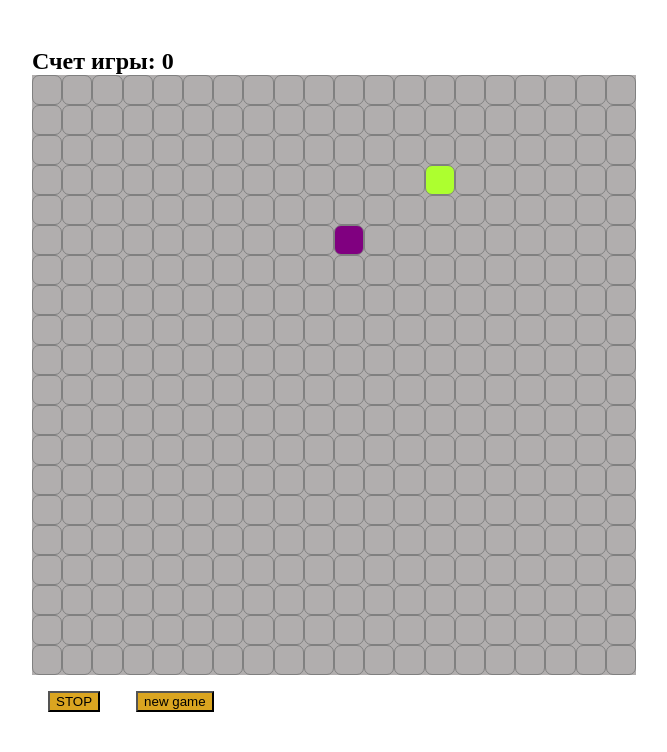
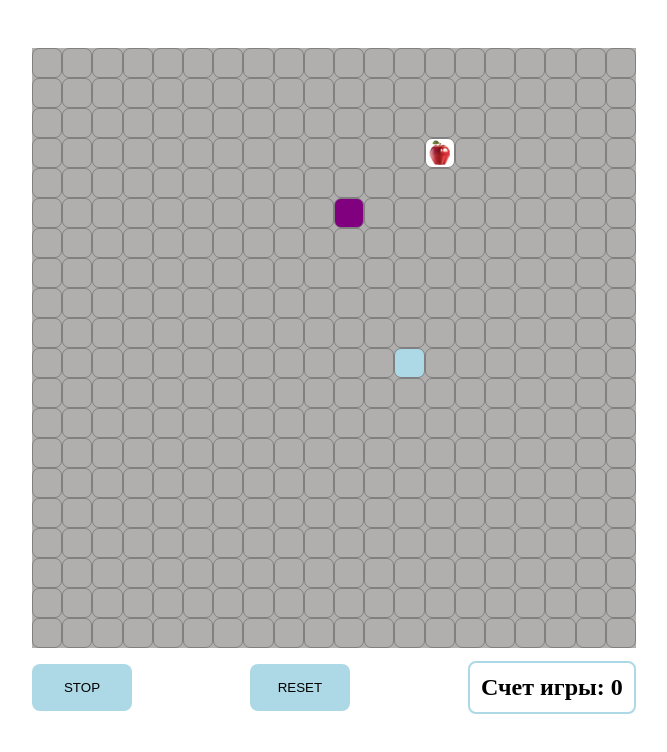
Before and after one commit to Tania-web-developer/js, a plain HTML site: page snake.html in a window 1280 px wide. Both pictures are taken after a click on the button "PLAY". Shown: the whole page, without its empty margins (306-973 px from the left). Drawn offline with Linux system fonts and the light colour scheme.

Commit message:
finished field

```diff
--- a/scripts/snake.js
+++ b/scripts/snake.js
@@ -14,12 +14,10 @@ const config = {
     },
 
     getRowsNum() {
-        console.log(this.settings.rowsNum);
         return this.settings.rowsNum;
     },
 
     getColsNum() {
-        console.log(this.settings.rowsNum);
         return this.settings.colsNum;
     },
 
@@ -83,12 +81,10 @@ const map = {
 
     },
 
-    render(snakePointArray, foodPoint) {
-
+    render(snakePointArray, foodPoint, wallPointArray) {
         for (const cell of this.usedCells) {
             cell.className = 'b-game__col';
         }
-
         this.usedCells = [];
 
         snakePointArray.forEach((point, index) => {
@@ -100,23 +96,29 @@ const map = {
         const foodCell = this.cells[`x${foodPoint.x}_y${foodPoint.y}`];
         foodCell.classList.add('food');
         this.usedCells.push(foodCell);
-    },
 
-    wallRender(wallPoint){
-        const wallCell = this.cells[`x${wallPoint.x}_y${wallPoint.y}`];
-        wallCell.classList.add('wall');
-        this.usedCells.push(wallCell);
+        wallPointArray.forEach((point, index) => {
+            const wallElem = this.cells[`x${point.x}_y${point.y}`];
+            wallElem.classList.add('wall');
+            this.usedCells.push(wallElem);
+        });
+
     },
 };
 
 const snake = {
     body: null,
+    maxX: null,
+    maxY: null,
     direction: null,
     lastStepDirection: null,
 
-    init(startBody, direction) {
+    init(startBody, direction, maxX, maxY) {
         this.body = startBody;
-        this.direction = direction;
+        console.log(this.body);
+        this.maxX = maxX,
+            this.maxY = maxY,
+            this.direction = direction;
         this.lastStepDirection = direction;
     },
 
@@ -132,6 +134,18 @@ const snake = {
 
     getNextStepHeadPoint() {
         const firstPoint = this.body[0];
+        if (firstPoint.y === 0 && this.direction === 'up') {
+            return {x: firstPoint.x, y: this.maxY - 1};
+        }
+        if (firstPoint.y === this.maxY - 1 && this.direction === 'down') {
+            return {x: firstPoint.x, y: 0};
+        }
+        if (firstPoint.x === 0 && this.direction === 'left') {
+            return { x: this.maxX - 1, y: firstPoint.y };
+        }
+        if (firstPoint.x === this.maxX - 1 && this.direction === 'right') {
+            return { x: 0, y: firstPoint.y }
+        }
         switch (this.direction) {
             case 'up':
                 return { x: firstPoint.x, y: firstPoint.y - 1 };
@@ -144,6 +158,7 @@ const snake = {
             default:
                 break;
         }
+
 
     },
 
@@ -159,12 +174,34 @@ const snake = {
     },
 
     isOnPoint(point) {
-        return this.body.some(snakePoint => snakePoint.x === point && snakePoint.y === point.y);
+        return this.body.some(snakePoint => snakePoint.x === point.x && snakePoint.y === point.y);
     },
 
     getlastStepDirection() {
         return this.lastStepDirection;
-    }
+    },
+
+    isStepOutside() {
+        return this.body[0].x > this.maxX &&
+            this.body[0].y > this.maxY &&
+            this.body[0].x < 0 &&
+            this.body[0].y < 0;
+    },
+
+    makeStepOutside(firstPoint) {
+        if (this.body[0].y === 0) {
+            return { x: firstPoint.x, y: this.maxY - 1 };
+        }
+        if (this.body[0].y === this.maxY - 1) {
+            return { x: firstPoint.x, y: 0 };
+        }
+        if (this.body[0].x === 0) {
+            return { x: this.maxX - 1, y: firstPoint.y };
+        }
+        if (this.body[0].x === this.maxX - 1) {
+            return { x: 0, y: firstPoint.y }
+        }
+    },
 };
 
 const food = {
@@ -211,17 +248,13 @@ const status = {
 };
 
 const wall = {
-
     x: null,
     y: null,
-    walls: null,
+    wallsArr: null,
 
-    init(startBody, direction) {
-        this.body = startBody;
-    },
-
-    getBody() {
-        return this.body;
+    init(point) {
+        this.wallsArr = point;
+        this.setCoordinates(point);
     },
 
     getCoordinates() {
@@ -231,13 +264,24 @@ const wall = {
         };
     },
 
+    addNewWall(point) {
+        this.setCoordinates(point);
+        this.wallsArr.push(point);
+    },
+
+    getWallsArr() {
+        return this.wallsArr;
+    },
+
     setCoordinates(point) {
         this.x = point.x;
         this.y = point.y;
     },
 
     isOnPoint(point) {
-        return this.x === point.x && this.y === point.y;
+        console.log(point);
+        return this.wallsArr.some(snakePoint => snakePoint.x === point.x && snakePoint.y === point.y);
+
     },
 
 };
@@ -270,6 +314,7 @@ const game = {
     score,
     wall,
     tickInterval: null,
+    wallInterval: null,
 
     init(userSettings) {
         this.config.init(userSettings);
@@ -288,9 +333,10 @@ const game = {
 
     reset() {
         this.stop();
-        this.snake.init(this.getStartSnakeBody(), 'up');
+        this.snake.init(this.getStartSnakeBody(), 'up', this.config.getRowsNum(), this.config.getColsNum());
+        this.wall.init(this.getStarWallPoint());
         this.food.setCoordinates(this.getRandomFreeCoordinates());
-        this.wall.setCoordinates(this.getRandomFreeCoordinates());
+
         this.render();
         this.score.drop();
     },
@@ -298,18 +344,21 @@ const game = {
     play() {
         this.status.setPlaying();
         this.tickInterval = setInterval(() => this.tickHandler(), 1000 / this.config.getSpeed());
+        this.wallInterval = setInterval(() => this.tickWallHandler(), 5000 / this.config.getSpeed());
         this.setPlayButton('STOP');
     },
 
     stop() {
         this.status.setStopped();
         clearInterval(this.tickInterval);
+        clearInterval(this.wallInterval);
         this.setPlayButton('PLAY');
     },
 
     finish() {
         this.status.setFinished();
         clearInterval(this.tickInterval);
+        clearInterval(this.wallInterval);
         this.setPlayButton('END', true);
     },
 
@@ -325,15 +374,16 @@ const game = {
                 return this.finish();
             }
         }
-
         if (this.wall.isOnPoint(this.snake.getNextStepHeadPoint())) {
             return this.finish();
         }
         this.snake.makeStep();
-        this.map.wallRender(this.wall.getCoordinates());
         this.render();
     },
 
+    tickWallHandler() {
+        this.wall.addNewWall(this.getRandomFreeCoordinates());
+    },
 
     isGameWon() {
         return this.snake.getBody().lenght > this.config.getWinFoodCount();
@@ -346,7 +396,7 @@ const game = {
     },
 
     render() {
-        this.map.render(this.snake.getBody(), this.food.getCoordinates());
+        this.map.render(this.snake.getBody(), this.food.getCoordinates(), this.wall.getWallsArr());
     },
 
     getStartSnakeBody() {
@@ -356,20 +406,24 @@ const game = {
         }];
     },
 
+    getStarWallPoint() {
+        return [{
+            x: Math.floor(Math.random() * this.config.getColsNum()),
+            y: Math.floor(Math.random() * this.config.getRowsNum()),
+        }];
+    },
+
     getRandomFreeCoordinates() {
-        const exclude = [this.food.getCoordinates(), ...this.snake.getBody()];
+        const exclude = [this.food.getCoordinates(), ...this.snake.getBody(), ...this.wall.getWallsArr()];
         while (true) {
             const randomPoint = {
                 x: Math.floor(Math.random() * this.config.getColsNum()),
                 y: Math.floor(Math.random() * this.config.getRowsNum()),
             };
-            console.log(randomPoint);
             if (!exclude.some(exPoint => randomPoint.x === exPoint.x && randomPoint.y === exPoint.y)) {
-                console.log(randomPoint);
                 return randomPoint;
             }
         }
-
     },
 
     setEventHandlers() {
@@ -414,16 +468,11 @@ const game = {
         } else if (this.status.isStopped()) {
             this.play();
         }
-
     },
 
     canMakeStep() {
         const nextHeadPoint = this.snake.getNextStepHeadPoint();
-        return !this.snake.isOnPoint(nextHeadPoint) &&
-            nextHeadPoint.x < this.config.getColsNum() &&
-            nextHeadPoint.y < this.config.getRowsNum() &&
-            nextHeadPoint.x >= 0 &&
-            nextHeadPoint.y >= 0;
+        return !this.snake.isOnPoint(nextHeadPoint);
     },
 
     newGameClickHandler() {
@@ -439,7 +488,4 @@ const game = {
             direction === 'left' && lastStepDirection !== 'right';
     },
 };
-
-
-
-window.addEventListener('load', () => game.init({ speed: 2, getWinFoodNum: 3 }));
+window.addEventListener('load', () => game.init({ speed: 2, getWinFoodNum: 20 }));
--- a/snake.html
+++ b/snake.html
@@ -13,12 +13,12 @@
 
 <body>
   <div class='wraper'>
-    <div id="game-score"><h2>Счет игры: <span id="score-count">0</span></h2></div>
     <div class="b-game">
       <div id="game_board" class="b-game__board"></div>
       <div class="b-game__menu">
         <button id="play_game_button" class="b-game__button"></button>
-        <button id="new_game_button" class="b-game__button">new game</button>
+        <button id="new_game_button" class="b-game__button">RESET</button>
+        <div id="game-score"><h2>Счет игры: <span id="score-count">0</span></h2></div>
       </div>
     </div>
   </div>
--- a/styles/style.css
+++ b/styles/style.css
@@ -112,6 +112,13 @@ button {
     gap: 0px 0px;
 }
 
+.b-game__menu{
+    display: flex;
+    justify-content: space-between;
+    align-items: center;
+
+}
+
 .b-game__col{
     min-width: 30px;
     min-height: 30px;
@@ -120,7 +127,12 @@ button {
 }
 
 .b-game__button{
-    background-color: goldenrod;
+    background-color:  lightblue;
+    border: none;
+    border-radius: 8px;
+    padding: 1rem;
+    min-width: 100px;
+    margin-left: 0;
 }
 
 .disabled{
@@ -137,9 +149,18 @@ button {
 }
 
 .food{
-    background-color: greenyellow;
+    background-image: url(../img/food.png);
+    background-color: white;
+    background-size: contain;
+    background-repeat: no-repeat;
 }
 
 .wall{
     background-color: lightblue;
 }
+
+#game-score{
+    border: 2px solid  lightblue;
+    border-radius: 8px;
+    padding: 0.7rem;
+}
```
Also changed, not shown: img/food.png (added).
